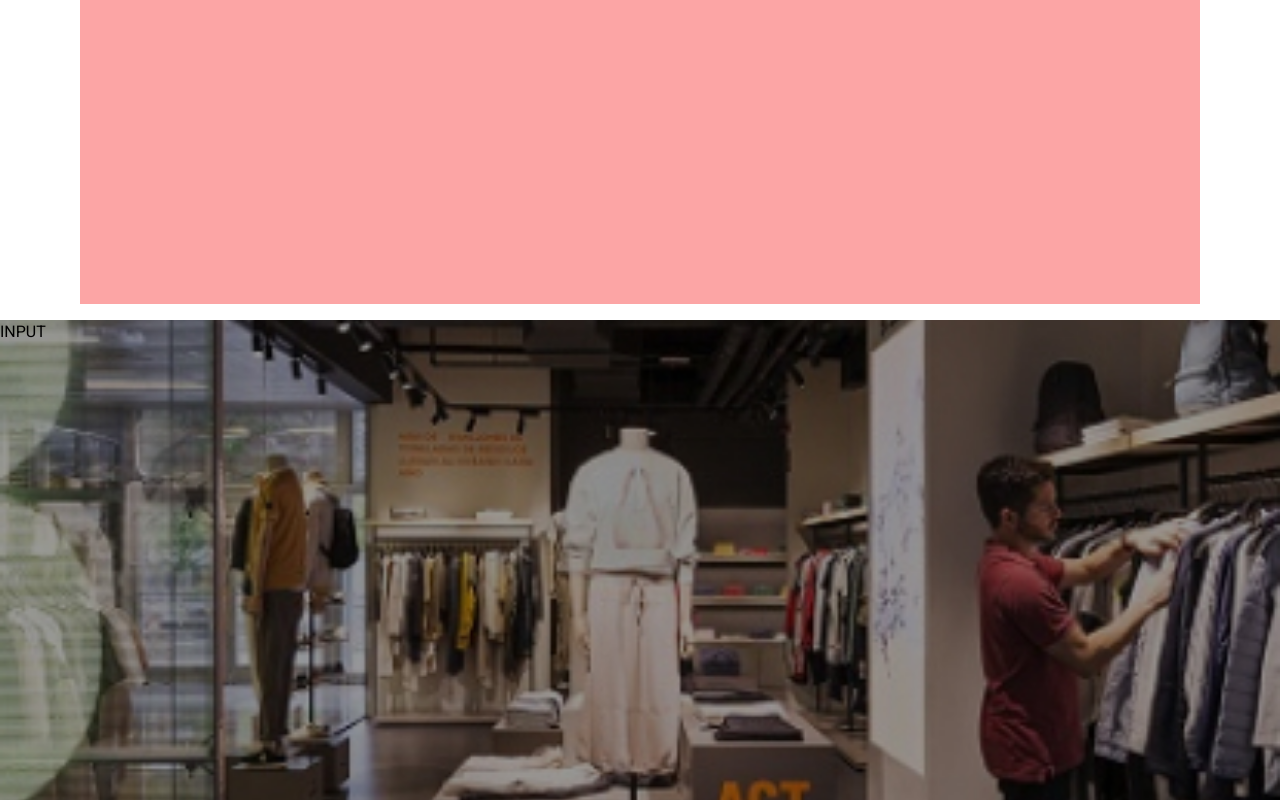
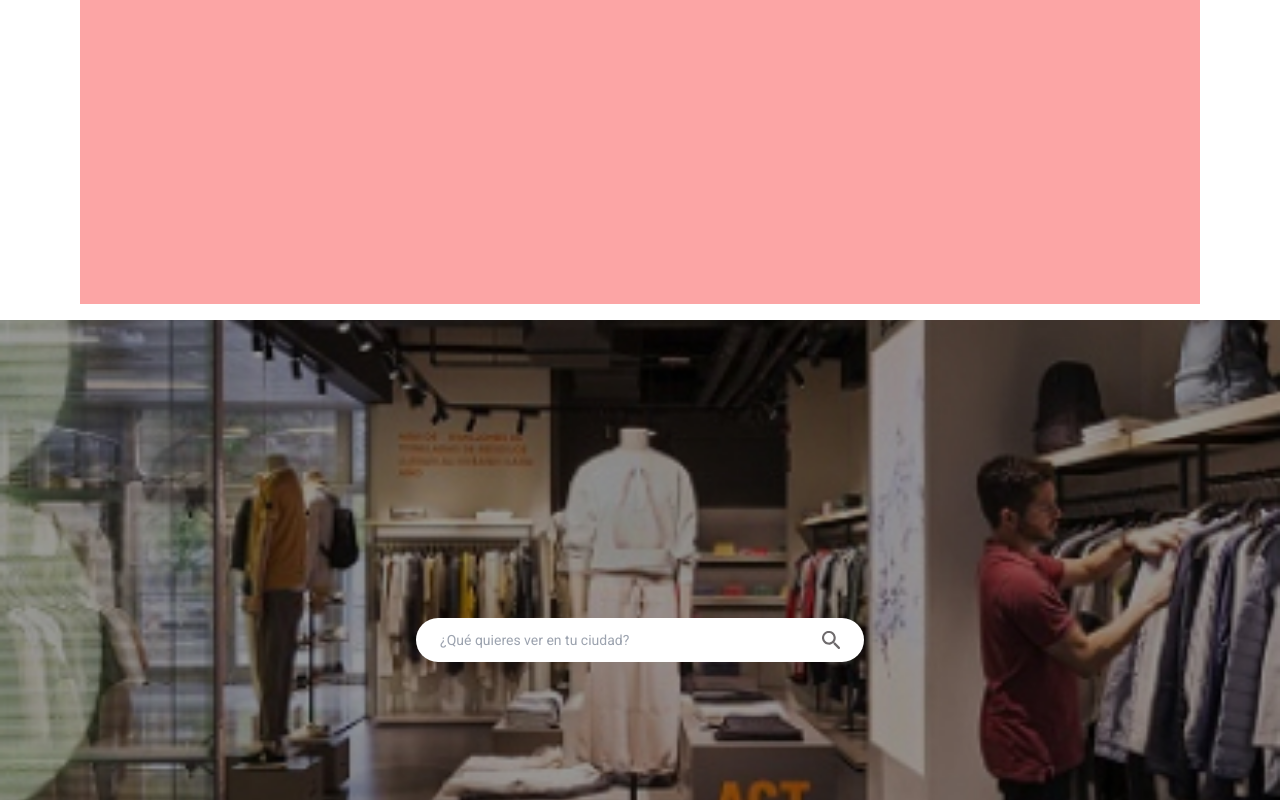
Before and after one commit to cris-dangithub/paracuando-project, a Next.js app: page / in a window 1280 px wide. Shown: the part 814-1614 px from the top of the page. Built offline with nearby package versions, Linux system fonts and the light colour scheme; no server answers.

Commit message:
feat: footer functional finished

```diff
--- /dev/null
+++ b/components/assets/svg/Search.tsx
@@ -0,0 +1,29 @@
+import React from 'react';
+
+interface ISearch extends React.ComponentPropsWithRef<'svg'> {
+  isActive: string;
+  className?: string;
+}
+
+export const SearchIcon: React.FC<ISearch> = ({
+  isActive = false,
+  className,
+}) => {
+  return (
+    <svg
+      width="18"
+      height="18"
+      viewBox="0 0 18 18"
+      fill="none"
+      xmlns="http://www.w3.org/2000/svg"
+      className={className || ''}
+    >
+      <path
+        d="M13.1988 11.6083H12.3648L12.0691 11.3234C12.7289 10.5574 13.2112 9.65499 13.4813 8.6809C13.7514 7.70682 13.8028 6.6851 13.6317 5.68886C13.1355 2.7555 10.6861 0.413034 7.72986 0.0542773C6.69056 -0.0771269 5.63496 0.0308227 4.64383 0.369866C3.6527 0.708909 2.75231 1.27006 2.01156 2.01038C1.2708 2.75069 0.709324 3.65056 0.370083 4.64111C0.0308408 5.63166 -0.0771721 6.68664 0.0543092 7.72533C0.413276 10.6798 2.75712 13.1278 5.6922 13.6237C6.68902 13.7947 7.71134 13.7434 8.68599 13.4734C9.66065 13.2034 10.5635 12.7215 11.3301 12.0621L11.6151 12.3575V13.1911L16.1022 17.6755C16.5351 18.1082 17.2425 18.1082 17.6753 17.6755C18.1082 17.2429 18.1082 16.536 17.6753 16.1033L13.1988 11.6083ZM6.86412 11.6083C4.23521 11.6083 2.11309 9.48746 2.11309 6.86009C2.11309 4.23273 4.23521 2.11185 6.86412 2.11185C9.49302 2.11185 11.6151 4.23273 11.6151 6.86009C11.6151 9.48746 9.49302 11.6083 6.86412 11.6083Z"
+        fill={!isActive ? '#6E6A6C' : '#1b4db1'}
+      />
+    </svg>
+  );
+};
+
+export default SearchIcon;
--- a/components/navigation/footer/Footer.tsx
+++ b/components/navigation/footer/Footer.tsx
@@ -1,7 +1,32 @@
+import { useState } from 'react';
+import useInputSearch from '../../../lib/hooks/useInputSearch';
+import SearchIcon from '../../assets/svg/Search';
+
 export function Footer() {
+  const [inputValue, setInputValue] = useState<string>('');
+
+  const { handleSubmit } = useInputSearch();
+  const handleChange = (e: React.ChangeEvent<HTMLInputElement>) => {
+    setInputValue(e.target.value);
+  };
+
   return (
-    <div className="w-full bg-[url('/footer-banner-mobile.jpg')] h-[480px] bg-center bg-no-repeat bg-cover">
-      INPUT
+    <div className="w-full bg-[url('/footer-banner-mobile.jpg')] h-[480px] bg-center bg-no-repeat bg-cover flex justify-center items-center p-6">
+      <form className="w-full max-w-md" onSubmit={handleSubmit}>
+        <div className="mt-40 relative">
+          <input
+            className="text-sm py-3 px-6 w-full rounded-full"
+            type="text"
+            placeholder="¿Qué quieres ver en tu ciudad?"
+            onChange={handleChange}
+            value={inputValue}
+            name="search"
+          />
+          <button className="absolute right-6 top-0 bottom-0 my-auto cursor-pointer outline-none">
+            <SearchIcon isActive={inputValue} />
+          </button>
+        </div>
+      </form>
     </div>
   );
 }
--- /dev/null
+++ b/lib/hooks/useInputSearch.ts
@@ -0,0 +1,19 @@
+import { useRouter } from 'next/router';
+import React from 'react';
+
+const useInputSearch = () => {
+  const router = useRouter();
+
+  const handleSubmit = (e: React.FormEvent<HTMLFormElement>) => {
+    e.preventDefault();
+    const form = e.target as HTMLFormElement;
+    const inputElement = form.elements.namedItem('search') as HTMLInputElement;
+    const inputValue: string = inputElement.value;
+
+    router.push(`/search/${inputValue.replace(/[?/&/=]/g, '')}`);
+  };
+
+  return { handleSubmit };
+};
+
+export default useInputSearch;
--- a/styles/globals.css
+++ b/styles/globals.css
@@ -5,6 +5,10 @@
 @layer base {
   html {
     font-family: 'Roboto', sans-serif;
+  }
+
+  input {
+    outline: none;
   }
 }
 
```
